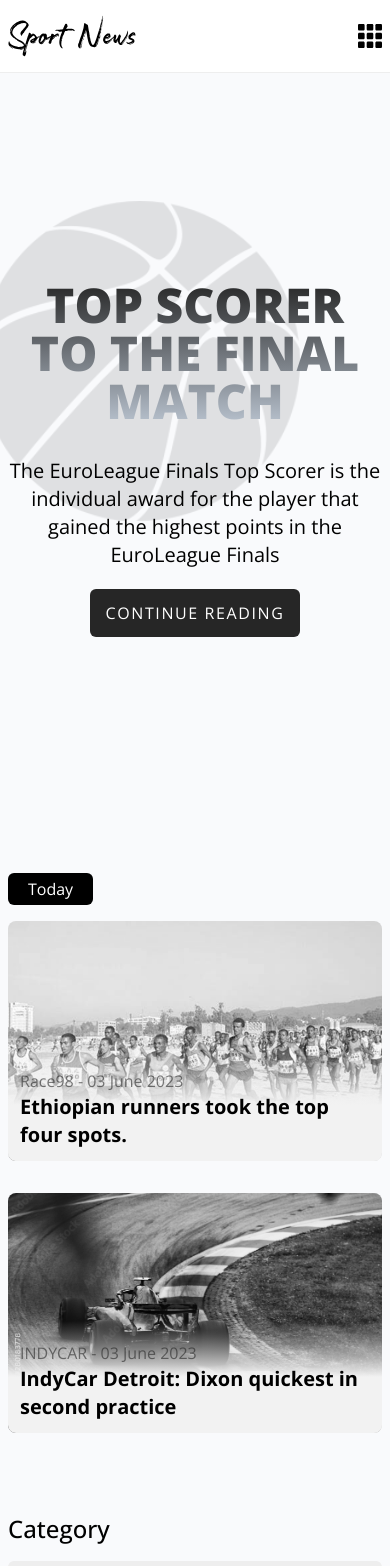
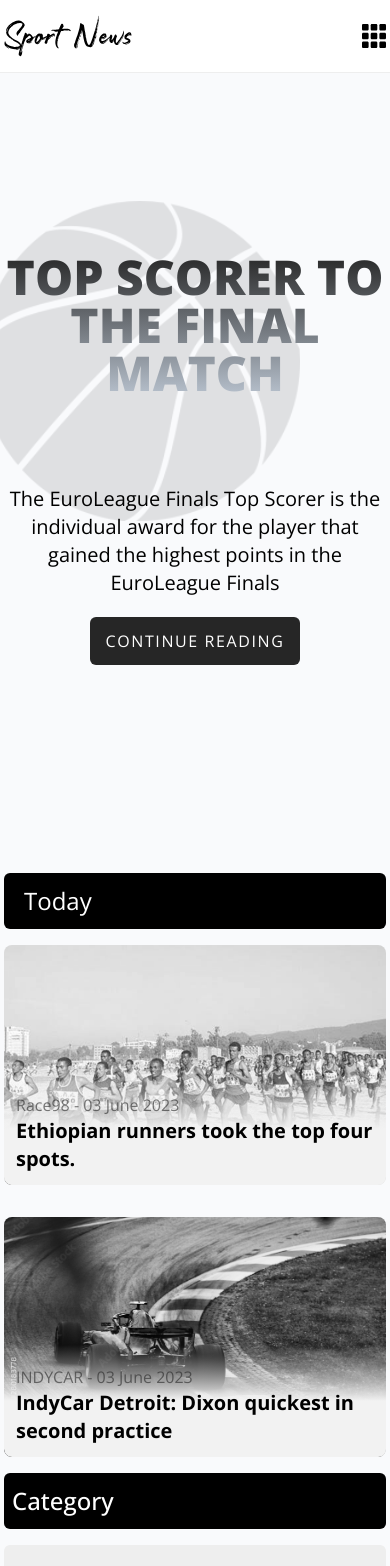
Before and after one commit to iabdwahab/sport-news, a React (Vite) app: page / in a window 390 px wide. Shown: the top 1566 px of the page. Built offline with nearby package versions, Linux system fonts and the light colour scheme.

Commit message:
Enhancing Mobile Design.

```diff
--- a/src/App.tsx
+++ b/src/App.tsx
@@ -11,7 +11,7 @@ import Trending from './components/trending/Trending';
 
 function App() {
   return (
-    <div className="relative min-h-screen mb-8">
+    <div className="relative min-h-screen">
       <Header />
       <Main />
       <Categories />
--- a/src/components/Container.tsx
+++ b/src/components/Container.tsx
@@ -6,6 +6,6 @@ type propsType = {
 };
 
 function Container({ children, className = '' }: propsType) {
-  return <div className={`max-w-7xl mx-auto px-2 ${className}`}>{children}</div>;
+  return <div className={`max-w-7xl mx-auto px-1 ${className}`}>{children}</div>;
 }
 export default Container;
--- a/src/components/category/Categories.tsx
+++ b/src/components/category/Categories.tsx
@@ -36,7 +36,9 @@ function Categories() {
   return (
     <section>
       <Container className="py-4">
-        <SectionTitle>Category</SectionTitle>
+        <SectionTitle>
+          <span className="max-md:bg-black max-md:text-white max-md:block py-3 px-2 rounded-md">Category</span>
+        </SectionTitle>
         <div className="grid grid-cols-categories gap-4 mt-4">{categoriesElements}</div>
       </Container>
     </section>
--- a/src/components/main/Main.tsx
+++ b/src/components/main/Main.tsx
@@ -7,12 +7,12 @@ import heroPlayer from '/public/imgs/main/hero-player.png';
 function Main() {
   return (
     <main className="relative z-10">
-      <Container className="relative grid lg:grid-cols-mainSection gap-2 md:pt-10 pb-16">
+      <Container className="relative grid lg:grid-cols-mainSection gap-2 md:pt-10">
         <img src={basketball} alt="Basketball image" className="absolute -z-10 top-32 -left-5 opacity-10 w-80 max-md:hiden" />
-        <div className="relative max-lg:h-[calc(100vh-72px)] max-lg:grid max-lg:content-center max-lg:gap-8">
+        <div className="relative max-lg:min-h-[calc(100vh-72px)] max-lg:grid max-lg:content-center max-lg:gap-8">
           <MainTitle />
           <img src={heroPlayer} alt="Basketball Player" className="absolute md:top-0 right-0 max-lg:hidden" />
-          <div className="lg:absolute -bottom-10 right-0 lg:w-80 lg:ml-auto lg:mr-20 max-lg:text-center">
+          <div className="mt-14 ml-auto lg:w-80 lg:ml-auto lg:mr-20 max-lg:text-center">
             <h4 className="max-lg:text-xl max-w-[400px] mx-auto">The EuroLeague Finals Top Scorer is the individual award for the player that gained the highest points in the EuroLeague Finals</h4>
             <a href="#" className="inline-block mt-5 uppercase bg-[#262626] text-white tracking-widest	 px-4 py-3 rounded-md">
               continue reading
--- a/src/components/main/NewsCard.tsx
+++ b/src/components/main/NewsCard.tsx
@@ -8,7 +8,7 @@ type propsType = {
 function NewsCard({ title, type, date, imgURL }: propsType) {
   return (
     <div className={`mt-4 relative min-h-60 flex flex-col justify-end bg-no-repeat bg-cover rounded-lg overflow-hidden`} style={{ backgroundImage: `url('${imgURL}')` }}>
-      <div className="p-3 bg-gradient-to-t from-[#F2F2F2] via-[#F2F2F2] h-28 flex flex-col justify-end">
+      <div className="p-3 bg-gradient-to-t from-[#F2F2F2] via-[#F2F2F2] h-28 flex flex-col justify-end rounded-lg">
         <h5 className="text-gray">
           {type} - {date}
         </h5>
--- a/src/components/main/TodayNews.tsx
+++ b/src/components/main/TodayNews.tsx
@@ -5,7 +5,7 @@ import racingCar from '/public/imgs/main/racing-car.jpg';
 function TodayNews() {
   return (
     <div className="max-lg:mt-5">
-      <h3 className="bg-black text-white w-fit px-5 py-1 rounded-md ">Today</h3>
+      <h3 className="bg-black text-white w-fit px-5 py-1 rounded-md max-lg:w-full max-lg:py-3 max-lg:text-2xl">Today</h3>
       <div className="grid grid-cols-auto300 gap-4">
         <NewsCard title="Ethiopian runners took the top four spots." type="Race98" date="03 June 2023" imgURL={ethiopianRunner} />
         <NewsCard title="IndyCar Detroit: Dixon quickest in second practice" type="INDYCAR" date="03 June 2023" imgURL={racingCar} />
--- a/src/components/slider/Slider.tsx
+++ b/src/components/slider/Slider.tsx
@@ -20,7 +20,7 @@ function Slider() {
 
   return (
     <div>
-      <Container>
+      <Container className="max-lg:px-0">
         <div className="bg-placeholder">
           <div className="relative z-50 min-h-96 bg-no-repeat bg-cover maxlg:bg-center p-4 text-white" style={{ backgroundImage: `url('${sliderNews[slideNumber].imgURL}')` }}>
             <span className="absolute w-full h-full top-0 left-0 bg-[#00000095] -z-10"></span>
@@ -31,7 +31,7 @@ function Slider() {
               <h5 className="max-md:text-sm">{sliderNews[slideNumber].description}</h5>
             </div>
           </div>
-          <div className="w-fit ml-auto flex items-center max-md:mx-auto gap-6 py-4 mb-8">
+          <div className="w-fit ml-auto px-4 flex items-center max-md:mx-auto gap-6 py-4 mb-8">
             <ControlButton imgURL={arrowLeft} onClick={goBack} disabled={slideNumber <= 0} />
             <Indicator sliderNews={sliderNews} slideNumber={slideNumber} />
             <ControlButton imgURL={arrowRight} onClick={goNext} disabled={slideNumber >= sliderNews.length - 1} />
--- a/src/components/trending/HeroNews.tsx
+++ b/src/components/trending/HeroNews.tsx
@@ -4,7 +4,7 @@ function HeroNews() {
   return (
     <div className="relative z-10 bg-no-repeat bg-cover filter min-h-96 bg-center" style={{ backgroundImage: `url('${trendingHero}')` }}>
       <span className="absolute -z-10 w-full h-full bg-[#00000095]"></span>
-      <div className="p-5 ">
+      <div className="p-5 max-lg:px-3">
         <h5 className="text-white border-2 border-white px-4 py-1 w-fit rounded">Cycling</h5>
         <div className="absolute bottom-5 text-white">
           <h4 className="font-thin">Debits - 03 June 2023</h4>
--- a/src/components/trending/Trending.tsx
+++ b/src/components/trending/Trending.tsx
@@ -5,7 +5,7 @@ import TrendingNews from './TrendingNews';
 function Trending() {
   return (
     <section className="rounded-md">
-      <Container className="grid lg:grid-cols-2 py-4">
+      <Container className="grid lg:grid-cols-2 py-4 max-lg:px-0">
         <TrendingNews />
         <HeroNews />
       </Container>
--- a/src/components/trending/TrendingNews.tsx
+++ b/src/components/trending/TrendingNews.tsx
@@ -4,7 +4,7 @@ import NewsCard from './NewsCard';
 
 function TrendingNews() {
   return (
-    <div className="bg-placeholder p-6">
+    <div className="bg-placeholder p-6 max-lg:px-2">
       <SectionTitle>Trending News</SectionTitle>
       <div className="mt-4 grid gap-4">
         {trendingNewsList.map((news, index) => (
```
